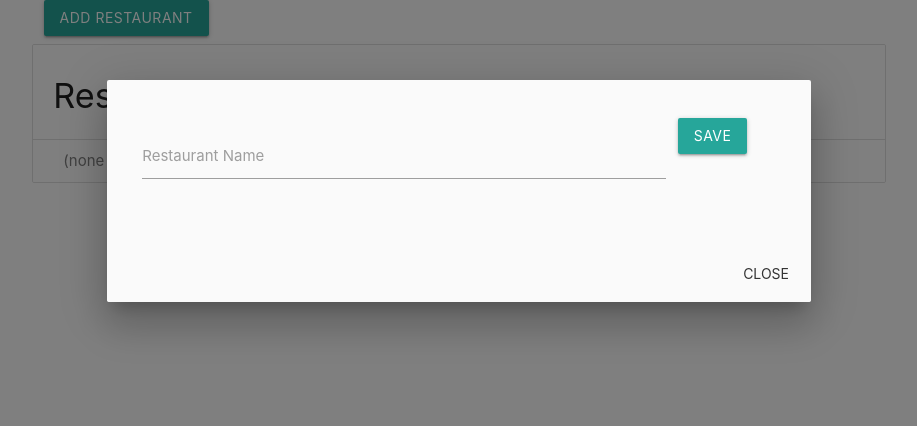
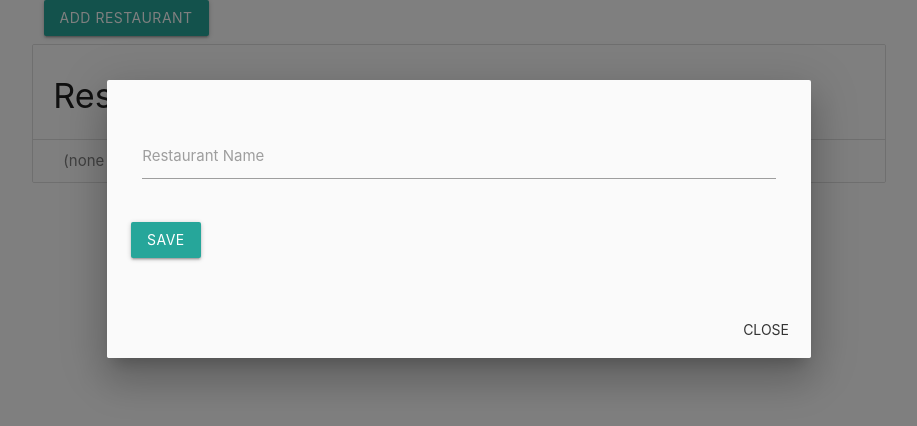
Before and after one commit to hoppergee/react_tdd_coding_it_wrong, a React (Vite) app: page / in a window 1280 px wide. Both pictures are taken after a click on the button "ADD RESTAURANT". Shown: the top 426 px of the page, without its empty margins (181-1098 px from the left). Built offline with nearby package versions, Linux system fonts and the light colour scheme.

Commit message:
Fix error lable overlapping

```diff
--- a/src/NewRestaurantForm.js
+++ b/src/NewRestaurantForm.js
@@ -26,8 +26,9 @@ export default class NewRestaurantForm extends Component {
 
   renderForm = ({ values, errors, handleChange, handleSubmit }) => (
     <form onSubmit={handleSubmit}>
+      <Row>
         <TextInput
-        s={12} m={8} l={10}
+          s={12}
           label="Restaurant Name"
           id="restaurantName"
           name="restaurantName"
@@ -36,19 +37,21 @@ export default class NewRestaurantForm extends Component {
           onChange={handleChange}
           data-test="newRestaurantName"
         />
+      </Row>
+      <Row>
         <Button
           type="submit"
-        s={12} m={4} l={2}
+          s={12}
           data-test="saveNewRestaurantButton"
         >
           Save
         </Button>
+      </Row>
     </form>
   )
 
   render() {
     return (
-      <Row>
       <Formik
         initialValues={{ restaurantName: '' }}
         validate={this.validate}
@@ -56,7 +59,6 @@ export default class NewRestaurantForm extends Component {
       >
         {this.renderForm}
       </Formik>
-      </Row>
     );
   }
 }
```
Lines whose indentation alone changed are shown as unchanged.
